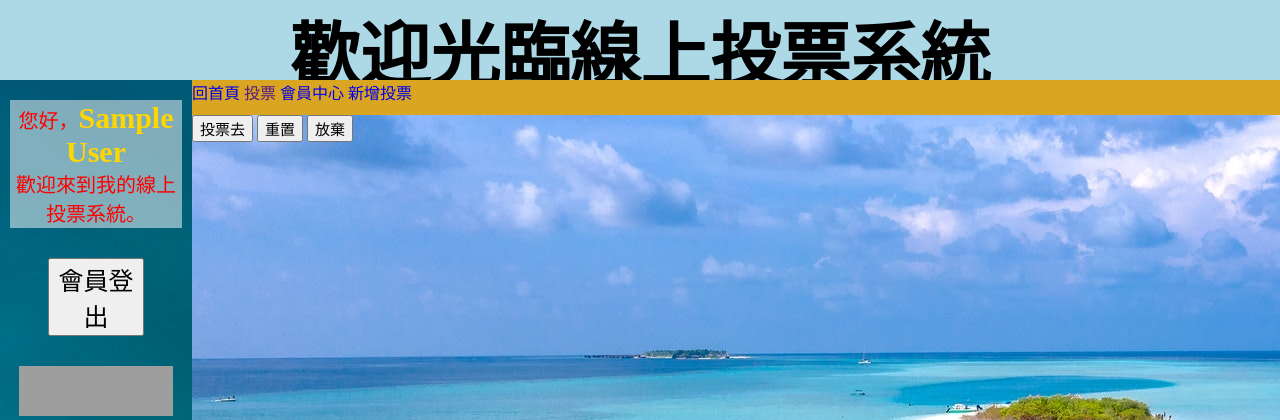
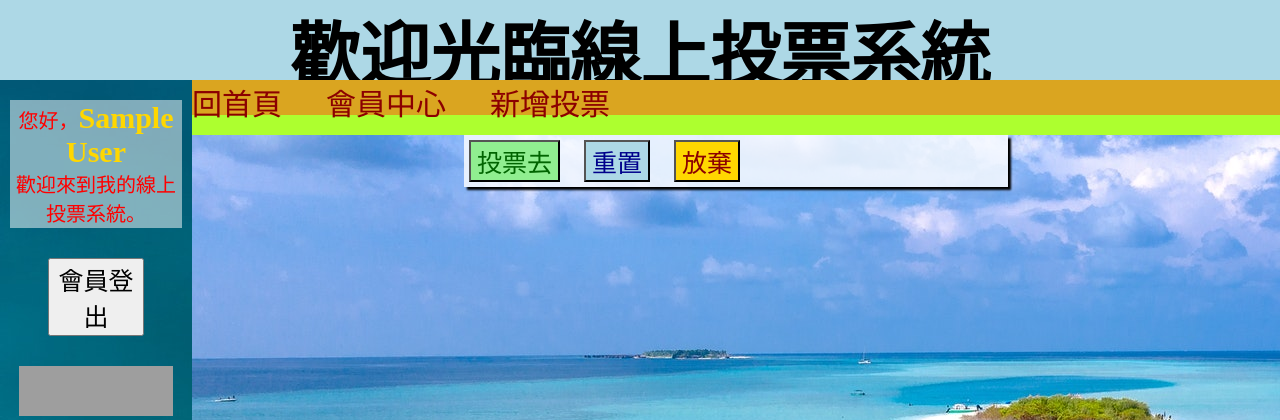
Before and after one commit to ericliliwayne/vote---work, a PHP site: page /index.php?do=vote in a window 1280 px wide. Shown: the top 420 px of the page. Run offline with PHP 8.4, Linux system fonts and the light colour scheme; the visitor is signed in with stand-in values (Sample User, id 1); data that the repository does not hold is empty; grey boxes are pictures that could not be loaded.

Commit message:
持續美化CSS、新增投票後記錄功能

```diff
--- a/back/vote.php
+++ b/back/vote.php
@@ -1,3 +1,47 @@
+<style>
+    .voteitem{
+        text-align: left;
+        background-color: rgb(255, 255, 255,0.8);
+        width: 50%;
+        margin: 20px auto;
+        padding: 5px;
+        box-shadow: 3px 3px 2px black;
+    }
+    span:hover{
+        font-size: 30px;
+        color: red;
+    }
+    .submit2{
+        color: darkgreen;
+        background-color: lightgreen;
+        font-size: 25px;
+        cursor: pointer;
+    }
+    .reset2{
+        color: darkblue;
+        background-color: lightblue;
+        font-size: 25px;
+        cursor: pointer;
+    }
+    .move{
+        color: darkred;
+        background-color: gold;
+        font-size: 25px;
+        cursor: pointer;
+    }
+    .submit2:hover{
+        color: lightgreen;
+        background-color: darkgreen;
+    }
+    .reset2:hover{
+        color: lightblue;
+        background-color: darkblue;
+    }
+    .move:hover{
+        color: gold;
+        background-color: darkred;
+    }
+</style>
 <?php
 include_once "./other/functionall.php";
 if(!isset($_SESSION['name'])){
@@ -6,17 +50,28 @@ if(!isset($_SESSION['name'])){
 
 //取得主題資料
 $subject=find("votes",$_GET['id']);
+$ip = GetIP();
+$now = date('y-m-d');
+$note = find('voted',['votesid'=>$_GET['id']]);
+$id = $_GET['id'];
+// $pdo=pdo();
+// $query = "select count(*) form voted where `ip`='$ip' AND `votetime`='$now' AND `votesid`='$id'";
+// $stmt = $pdo->prepare($query);
+// $stmt = $pdo->execute($query);
+// $vote_num = $stmt->fetchColumn();
 
 //取得選項資料
 $options=all('options',['voteid'=>$_GET['id']]);
 ?>
 
-<h1><?=$subject['votename'];?></h1>
+<h1 style="font-size: 50px;color:indigo"><?=$subject['votename'];?></h1>
+<div class="voteitem">
 <form action="./other/vote.php" method="post">
+    <input type="hidden" name="id" value="<?= $subject['id']; ?>">
 <?php
 foreach($options as $option){
 ?>
-    <div class="voteitem">
+
         <?php
         //根據主題資料的multiple來決定這邊要顯示的是radio單選按鈕還是checked複選按鈕
          if($subject['multiples']==0){
@@ -29,16 +84,25 @@ foreach($options as $option){
         <?php
         }
         ?>
-        <?=$option['options'];?>
-    </div>
+        <span><?=$option['options'];?></span>
+        <p>&nbsp;</p>
 
 <?php
 }
+//if($ip==$note['usersip'] && $now==$note['votetime'] && $id==$note['votesid']){
+   // echo "<p>今日已投過票，請明日再來~</p>";
+
+//}else{
 ?>
-<input type="submit" value="投票去">
-<input type="reset" value="重置">
-<input type="button" value="放棄" onclick="location.href='index.php'">
+    <input type="submit" value="投票去" class="submit2">&nbsp;&nbsp;&nbsp;&nbsp;&nbsp;
+<?php
+//}
+?>
+
+<input type="reset" value="重置" class="reset2">&nbsp;&nbsp;&nbsp;&nbsp;&nbsp;
+<input type="button" value="放棄" onclick="location.href='index.php'" class="move">
 </form>
 <?php
 }
 ?>
+</div>
--- a/block/headerindex.php
+++ b/block/headerindex.php
@@ -1,7 +1,17 @@
+<style>
+    .to{
+        font-size: 30px;
+        text-decoration: none;
+        color: darkred;
+    }
+    .to:hover{
+        font-size: 50px;
+    }
+</style>
 <!-- 首頁menu區 -->
 <div>
-    <a href="index.php">回首頁</a>
-    <a href="">投票</a>
-    <a href="?do=membercenter">會員中心</a>
-    <a href="?do=newvote">新增投票</a>
+    <a href="index.php" class="to">回首頁</a>&nbsp;&nbsp;&nbsp;&nbsp;&nbsp;&nbsp;&nbsp;&nbsp;&nbsp;&nbsp;
+    <!-- <a href="">投票</a> -->
+    <a href="?do=membercenter" class="to">會員中心</a>&nbsp;&nbsp;&nbsp;&nbsp;&nbsp;&nbsp;&nbsp;&nbsp;&nbsp;&nbsp;
+    <a href="?do=newvote" class="to">新增投票</a>&nbsp;&nbsp;&nbsp;&nbsp;&nbsp;&nbsp;&nbsp;&nbsp;&nbsp;&nbsp;
 </div>
--- a/other/functionall.php
+++ b/other/functionall.php
@@ -202,4 +202,19 @@ function dd($array){
     echo "</pre>";
 }
 
+function GetIP(){
+    if(!empty($_SERVER["HTTP_CLIENT_IP"])){
+     $cip = $_SERVER["HTTP_CLIENT_IP"];
+    }
+    elseif(!empty($_SERVER["HTTP_X_FORWARDED_FOR"])){
+     $cip = $_SERVER["HTTP_X_FORWARDED_FOR"];
+    }
+    elseif(!empty($_SERVER["REMOTE_ADDR"])){
+     $cip = $_SERVER["REMOTE_ADDR"];
+    }
+    else{
+     $cip = "無法取得IP位址！";
+    }
+    return $cip;
+   }
 ?>
```
Also changed, not shown: back/editmem.php (+22 -2 lines), back/editvote.php (+11 -1 lines), back/newvote.php (+14 -2 lines), back/voteresult.php (+11 -3 lines), front/votelist.php (+8 -5 lines), other/vote.php (+10 -14 lines).
